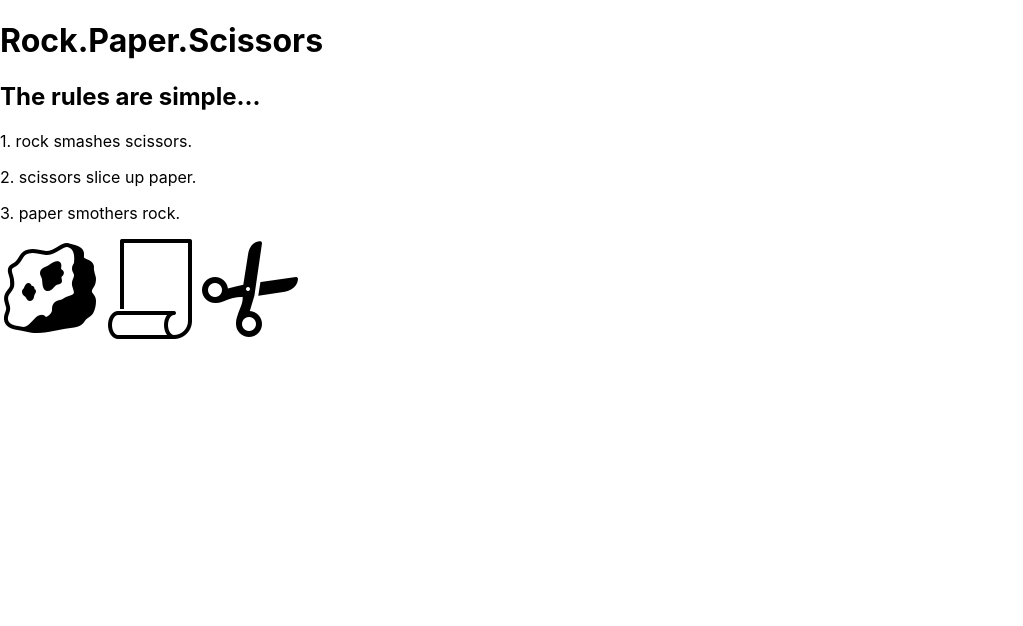
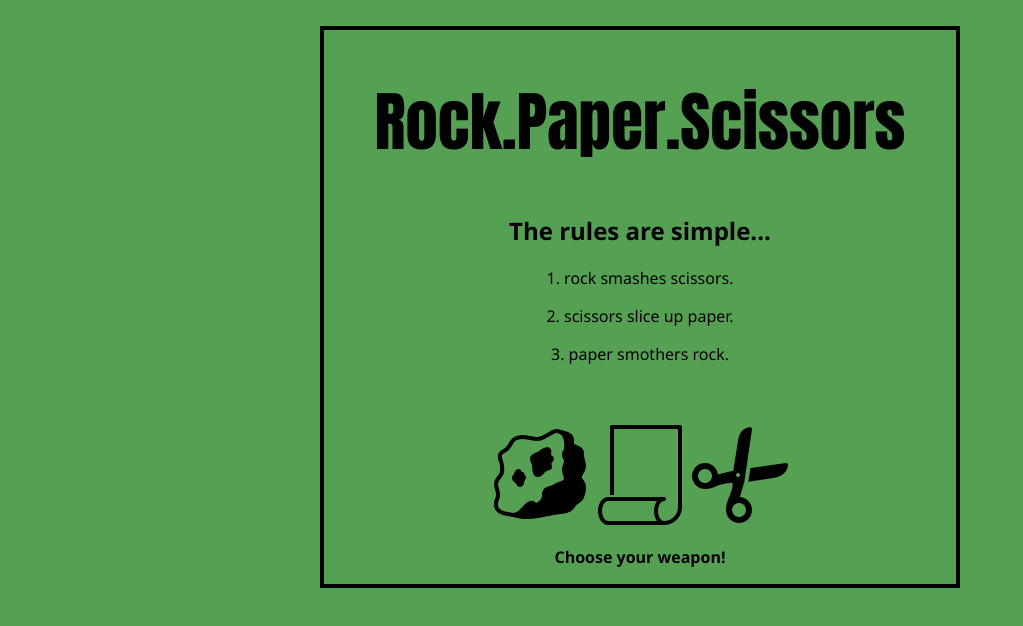
Before and after one commit to Alex-Bellamy/rock_paper_scissors, a React (Create React App) app: page / in a window 1280 px wide. Shown: the top 626 px of the page, without its empty margins (0-1023 px from the left). Built offline with nearby package versions, Linux system fonts and the light colour scheme.

Commit message:
adding choose your weapon caption to app.jsx and basic styling

```diff
--- a/src/App.jsx
+++ b/src/App.jsx
@@ -9,10 +9,11 @@ class App extends Component {
       <h2 id="sub-title">The rules are simple...</h2>
       <p id="rules-1">1. rock smashes scissors.</p>
       <p id="rules-2">2. scissors slice up paper.</p>
-      <p id="rules-3">3. paper smothers rock.</p>
+      <p id="rules-3">3. paper smothers rock.</p> <br/> <br/>
       <img id="rock" src={require('./assets/rock.png')} alt="rock" />
       <img id="paper" src={require('./assets/paper.png')} alt="paper" />
       <img id="scissors" src={require('./assets/scissors.png')} alt="scissors" />
+      <p><strong>Choose your weapon!</strong></p>
  </div>
   )
  }
--- a/src/index.css
+++ b/src/index.css
@@ -1,10 +1,17 @@
 body {
   margin: 0;
-  font-family: -apple-system, BlinkMacSystemFont, 'Segoe UI', 'Roboto', 'Oxygen',
-    'Ubuntu', 'Cantarell', 'Fira Sans', 'Droid Sans', 'Helvetica Neue',
-    sans-serif;
-  -webkit-font-smoothing: antialiased;
-  -moz-osx-font-smoothing: grayscale;
+  font-family: 'Segoe UI', Tahoma, Geneva, Verdana, sans-serif;
+  text-align: center;
+  background-color: #55a053;
+  border: 4px solid;
+  margin-top: 2%;
+  margin-left: 25%;
+  margin-right: 25%;
+}
+
+#title {
+  font-family: Impact, Haettenschweiler, 'Arial Narrow Bold', sans-serif;
+  font-size: 65px;
 }
 
 code {
```
